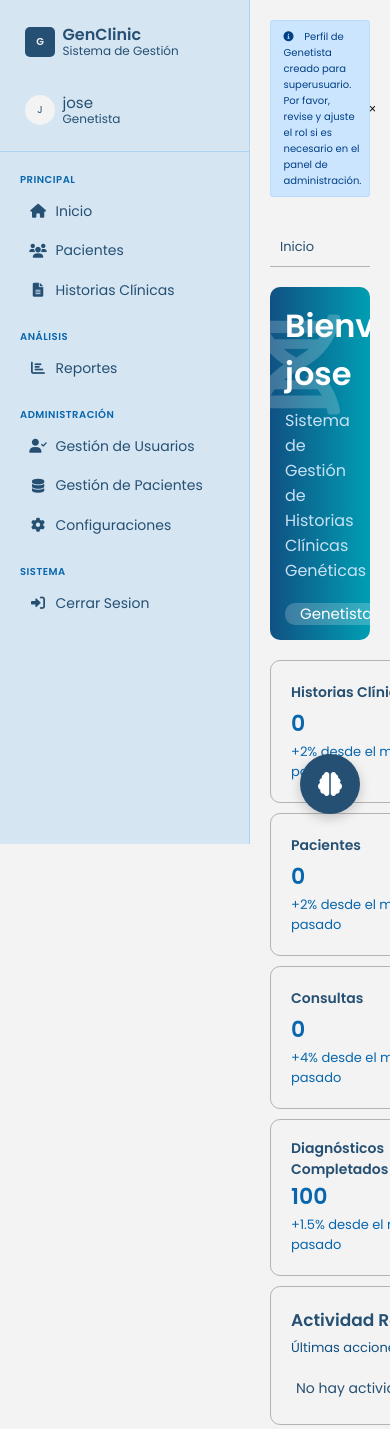
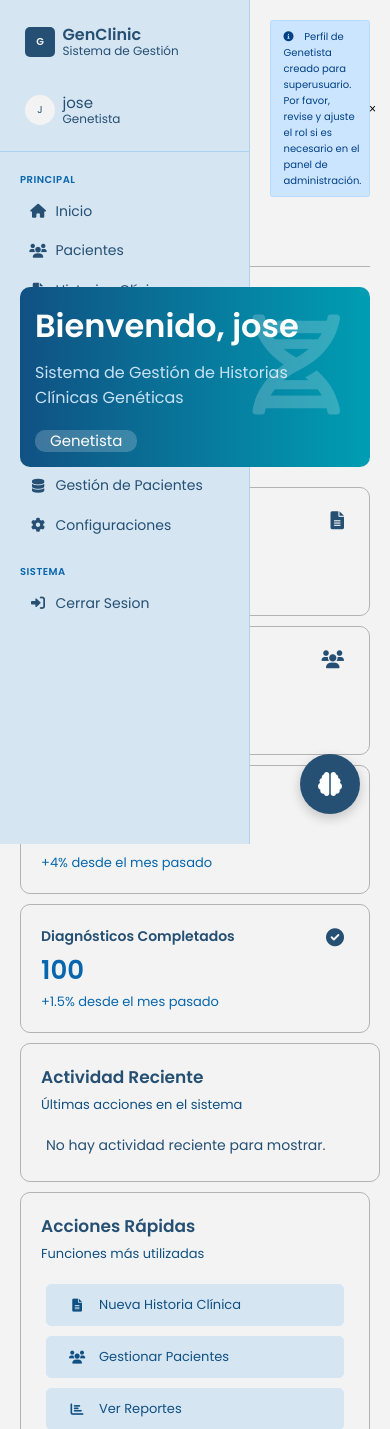
Before and after one commit to EnriqueRioss/GeneticSys, a Django app: page / in a window 390 px wide. Shown: the top 1429 px of the page. Run offline with Django 5.2, Linux system fonts and the light colour scheme; a user stored in the database is signed in; data comes from the database, SQL or seed files in the repository; data that the repository does not hold is empty; parts of the project's set-up code (start-up, migrations or seed data) failed here and were passed over.

Commit message:
cambios de css para responsividad 2

```diff
--- a/myapp/static/styles/main.css
+++ b/myapp/static/styles/main.css
@@ -48,7 +48,7 @@ li{
 .main-content{
     flex: 1;
     padding: 1rem;
-    margin-left: 25rem;
+    /*margin-left: 25rem;*/
 }
 
 .barra-content{
@@ -173,7 +173,7 @@ li{
 }
 
 .stat-content h2{
-    font-size: 2.2rem;
+    font-size: 2.6rem;
     font-weight: 700;
     margin-bottom: 0.25rem;
     color: var(--buttons-blue);
```
